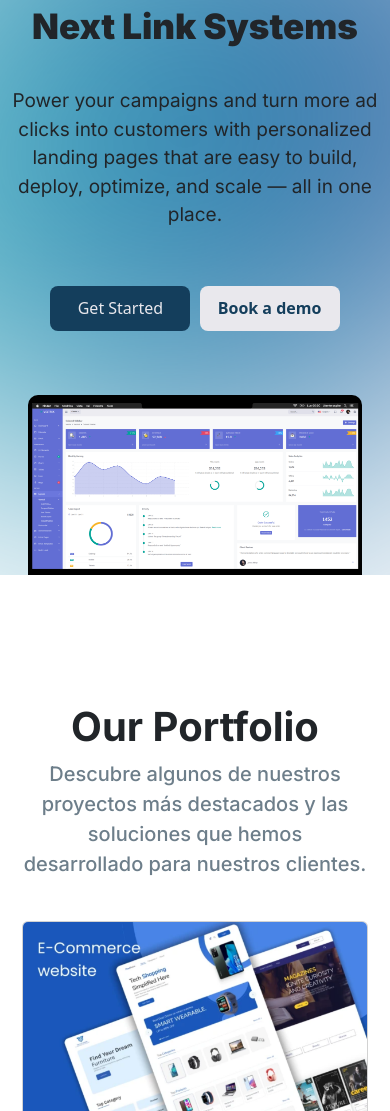
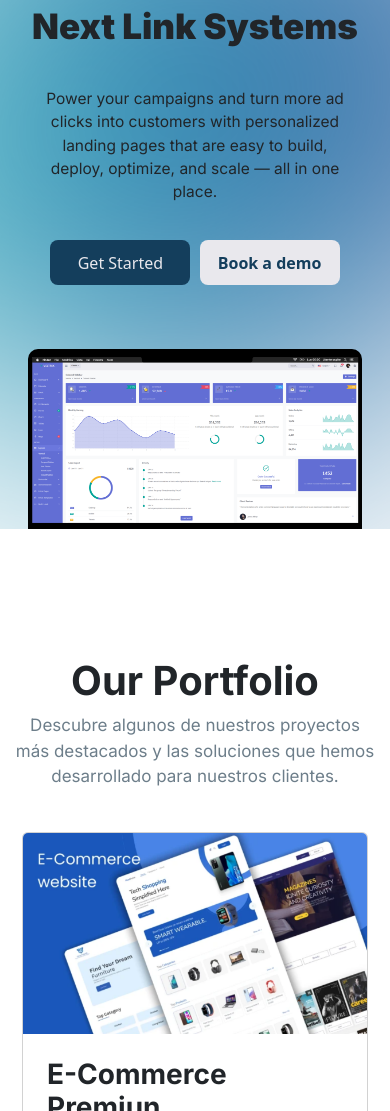
Before and after one commit to NelsonAlmendares/NextLinkSystems, a plain HTML site: page index.html in a window 390 px wide. Shown: the part 357-1468 px from the top of the page. Drawn offline with nearby package versions, Linux system fonts and the light colour scheme.

Commit message:
Font changes

```diff
--- a/css/style.css
+++ b/css/style.css
@@ -180,6 +180,8 @@ h6 {
     font-style: normal;
     font-size: 19px !important;
     text-align: center;
+    padding-left: 4rem;
+    padding-right: 4rem;
 }
 
 /* PORTFOLIO */
@@ -376,6 +378,10 @@ h6 {
         font-size: 15px !important;
         text-align: center;
     }
+    .slogan {
+        font-size: 15.5px !important;
+        padding-bottom: 1.3rem;
+    }
 }
 
 @media (max-width: 576px) {
@@ -384,7 +390,8 @@ h6 {
     }
 
     .portfolio-text {
-        font-size: 20px !important;
+        font-size: 17px !important;
+        font-weight: 400;
     }
 
     .add {
@@ -435,6 +442,11 @@ h6 {
     .branding-img {
         margin-top: 4rem;
     }
+
+    .slogan {
+        padding-left: 2rem;
+        padding-right: 2rem;
+    }
 }
 
 
--- a/index.html
+++ b/index.html
@@ -4,7 +4,7 @@
 <head>
     <meta charset="utf-8">
     <meta name="viewport" content="width=device-width, initial-scale=1">
-    <title>Bootstrap demo</title>
+    <title>NextLink Systems</title>
     <link href="https://cdn.jsdelivr.net/npm/bootstrap@5.3.6/dist/css/bootstrap.min.css" rel="stylesheet"
         integrity="sha384-4Q6Gf2aSP4eDXB8Miphtr37CMZZQ5oXLH2yaXMJ2w8e2ZtHTl7GptT4jmndRuHDT" crossorigin="anonymous">
     <link rel="stylesheet" href="./css/style.css">
```
